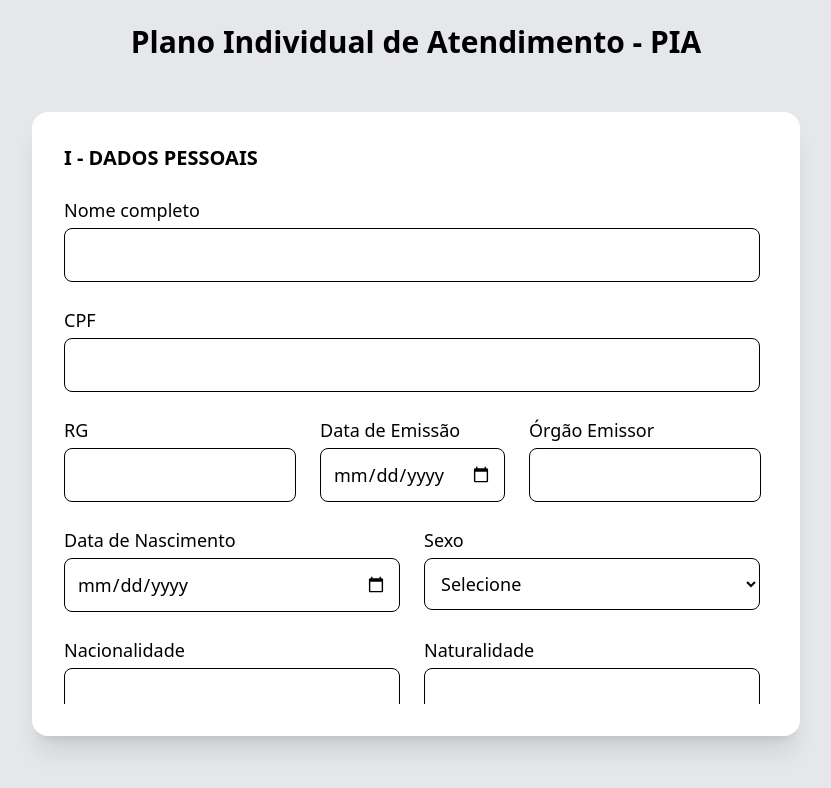
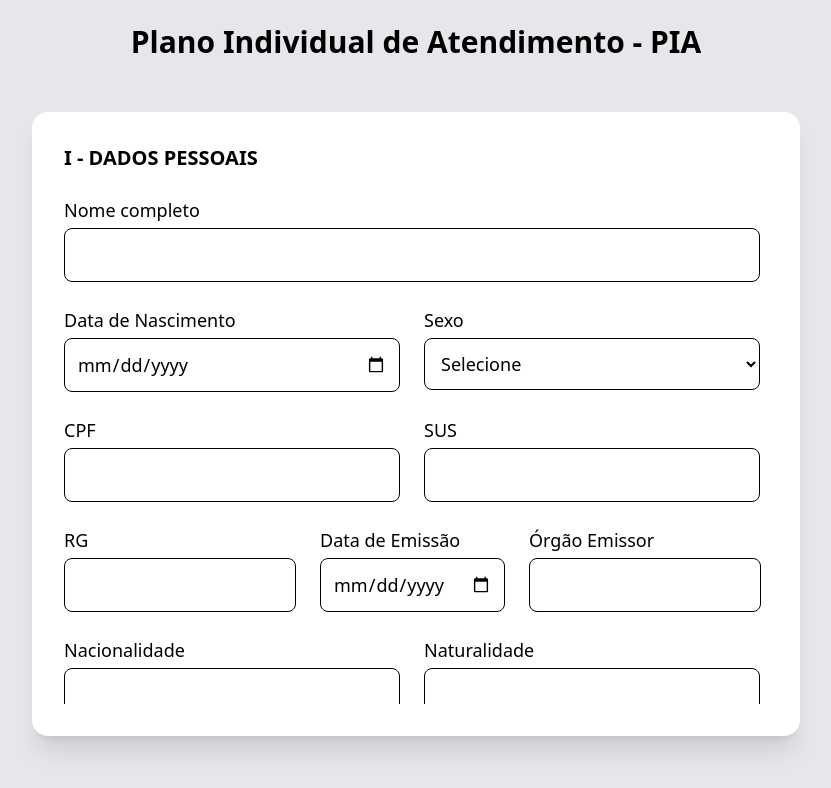
Before and after one commit to rraquelof/frontend-Associacao-idosos, a React (Vite) app: page /cadastro/idoso in a window 1280 px wide. Shown: the top 788 px of the page, without its empty margins (224-1055 px from the left). Built offline with nearby package versions, Linux system fonts and the light colour scheme.

Commit message:
fix: "adicionando atributo nos dados pessoais"

```diff
--- a/src/CadastroIdoso.tsx
+++ b/src/CadastroIdoso.tsx
@@ -17,7 +17,6 @@ export default function CadastroIdoso() {
 
       <div className="w-full max-w-3xl bg-white rounded-2xl shadow-xl mx-auto mt-4 p-8 fixed top-24 overflow-hidden">
         <form className="flex flex-col gap-6 h-[70vh] overflow-y-auto pr-2">
-
           {etapa === 1 && (
             <>
               <h3 className="text-black font-bold text-xl">
@@ -40,7 +39,45 @@ export default function CadastroIdoso() {
                 />
               </div>
 
-              <div className="flex flex-col">
+               <div className="flex gap-6">
+                <div className="flex flex-col w-1/2">
+                  <label
+                    htmlFor="dataNascimento"
+                    className="text-black font-medium text-lg mb-1"
+                  >
+                    Data de Nascimento
+                  </label>
+                  <input
+                    type="date"
+                    id="dataNascimento"
+                    name="dataNascimento"
+                    className="border p-3 rounded-lg text-lg text-black focus:outline-none focus:ring-2 focus:ring-purple-300"
+                    required
+                  />
+                </div>
+
+                <div className="flex flex-col w-1/2">
+                  <label
+                    htmlFor="sexo"
+                    className="text-black font-medium text-lg mb-1"
+                  >
+                    Sexo
+                  </label>
+                  <select
+                    id="sexo"
+                    name="sexo"
+                    className="border p-3 rounded-lg text-lg text-black focus:outline-none focus:ring-2 focus:ring-purple-300"
+                    required
+                  >
+                    <option value="">Selecione</option>
+                    <option value="feminino">Feminino</option>
+                    <option value="masculino">Masculino</option>
+                  </select>
+                </div>
+              </div>
+
+              <div className="flex gap-6">
+                <div className="flex flex-col w-1/2">
                   <label
                     htmlFor="cpf"
                     className="text-black font-medium text-lg mb-1"
@@ -54,6 +91,23 @@ export default function CadastroIdoso() {
                     className="border p-3 rounded-lg text-lg text-black focus:outline-none focus:ring-2 focus:ring-purple-300"
                     required
                   />
+                </div>
+
+                <div className="flex flex-col w-1/2">
+                  <label
+                    htmlFor="sus"
+                    className="text-black font-medium text-lg mb-1"
+                  >
+                    SUS
+                  </label>
+                  <input
+                    type="text"
+                    id="sus"
+                    name="sus"
+                    className="border p-3 rounded-lg text-lg text-black focus:outline-none focus:ring-2 focus:ring-purple-300"
+                    required
+                  />
+                </div>
               </div>
 
               <div className="flex gap-6">
@@ -103,43 +157,6 @@ export default function CadastroIdoso() {
                     className="border p-3 rounded-lg text-lg text-black focus:outline-none focus:ring-2 focus:ring-purple-300"
                     required
                   />
-                </div>
-              </div>
-
-              <div className="flex gap-6">
-                <div className="flex flex-col w-1/2">
-                  <label
-                    htmlFor="dataNascimento"
-                    className="text-black font-medium text-lg mb-1"
-                  >
-                    Data de Nascimento
-                  </label>
-                  <input
-                    type="date"
-                    id="dataNascimento"
-                    name="dataNascimento"
-                    className="border p-3 rounded-lg text-lg text-black focus:outline-none focus:ring-2 focus:ring-purple-300"
-                    required
-                  />
-                </div>
-
-                <div className="flex flex-col w-1/2">
-                  <label
-                    htmlFor="sexo"
-                    className="text-black font-medium text-lg mb-1"
-                  >
-                    Sexo
-                  </label>
-                  <select
-                    id="sexo"
-                    name="sexo"
-                    className="border p-3 rounded-lg text-lg text-black focus:outline-none focus:ring-2 focus:ring-purple-300"
-                    required
-                  >
-                    <option value="">Selecione</option>
-                    <option value="feminino">Feminino</option>
-                    <option value="masculino">Masculino</option>
-                  </select>
                 </div>
               </div>
 
@@ -334,6 +351,100 @@ export default function CadastroIdoso() {
                 />
               </div>
 
+               <div className="flex gap-4">
+                <div className="flex flex-col w-1/3">
+                  <label
+                    htmlFor="ctps"
+                    className="text-black font-medium text-lg mb-1"
+                  >
+                    CTPS
+                  </label>
+                  <input
+                    type="text"
+                    id="ctps"
+                    name="ctps"
+                    className="border p-3 rounded-lg text-lg text-black focus:outline-none focus:ring-2 focus:ring-purple-300"
+                  />
+                </div>
+
+                <div className="flex flex-col w-1/3">
+                  <label
+                    htmlFor="serieCtps"
+                    className="text-black font-medium text-lg mb-1"
+                  >
+                    Série
+                  </label>
+                  <input
+                    type="text"
+                    id="serieCtps"
+                    name="serieCtps"
+                    className="border p-3 rounded-lg text-lg text-black focus:outline-none focus:ring-2 focus:ring-purple-300"
+                  />
+                </div>
+
+                <div className="flex flex-col w-1/3">
+                  <label
+                    htmlFor="pis"
+                    className="text-black font-medium text-lg mb-1"
+                  >
+                    PIS
+                  </label>
+                  <input
+                    type="text"
+                    id="pis"
+                    name="pis"
+                    className="border p-3 rounded-lg text-lg w-1/1 text-black focus:outline-none focus:ring-2 focus:ring-purple-300"
+                  />
+                </div>
+              </div>
+
+               <div className="flex gap-4">
+                <div className="flex flex-col w-1/3">
+                  <label
+                    htmlFor="tituloEleitor"
+                    className="text-black font-medium text-lg mb-1"
+                  >
+                    Título de Eleitor
+                  </label>
+                  <input
+                    type="text"
+                    id="tituloEleitor"
+                    name="tituloEleitor"
+                    className="border p-3 rounded-lg text-lg text-black focus:outline-none focus:ring-2 focus:ring-purple-300"
+                  />
+                </div>
+
+                <div className="flex flex-col w-1/3">
+                  <label
+                    htmlFor="zonaTituloEleitor"
+                    className="text-black font-medium text-lg mb-1"
+                  >
+                    Zona
+                  </label>
+                  <input
+                    type="text"
+                    id="zonaTituloEleitor"
+                    name="zonaTituloEleitor"
+                    className="border p-3 rounded-lg text-lg text-black focus:outline-none focus:ring-2 focus:ring-purple-300"
+                  />
+                </div>
+
+                <div className="flex flex-col w-1/3">
+                  <label
+                    htmlFor="secaoTituloEleitor"
+                    className="text-black font-medium text-lg mb-1"
+                  >
+                    Seção
+                  </label>
+                  <input
+                    type="text"
+                    id="secaoTituloEleitor"
+                    name="secaoTituloEleitor"
+                    className="border p-3 rounded-lg text-lg w-1/1 text-black focus:outline-none focus:ring-2 focus:ring-purple-300"
+                  />
+                </div>
+              </div>
+
               <div className="flex flex-col">
                 <label
                   htmlFor="observacoesDadosPessoais"
@@ -401,7 +512,6 @@ export default function CadastroIdoso() {
                     id="encaminhadoPor"
                     name="encaminhadoPor"
                     className="border p-3 rounded-lg text-lg text-black focus:outline-none focus:ring-2 focus:ring-purple-300"
-                    required
                   />
                 </div>
               </div>
@@ -434,7 +544,6 @@ export default function CadastroIdoso() {
                   id="documentosRecebidos"
                   name="documentosRecebidos"
                   className="border p-3 rounded-lg text-lg text-black focus:outline-none focus:ring-2 focus:ring-purple-300"
-                  required
                 />
               </div>
 
@@ -443,7 +552,7 @@ export default function CadastroIdoso() {
                   htmlFor="condicoesOcorreuRetirada"
                   className="text-black font-medium text-lg mb-1"
                 >
-                  Condições em que ocorreu a retirada do idoso da familiar
+                  Condições em que ocorreu a retirada do idoso da familia
                 </label>
                 <textarea
                   id="condicoesOcorreuRetirada"
@@ -508,7 +617,10 @@ export default function CadastroIdoso() {
 
               <div className="flex gap-6">
                 <div className="flex flex-col w-1/3">
-                  <label htmlFor="instituicaoAnterior" className="text-black font-medium text-lg mb-1">
+                  <label
+                    htmlFor="instituicaoAnterior"
+                    className="text-black font-medium text-lg mb-1"
+                  >
                     Instituição
                   </label>
                   <input
@@ -520,7 +632,10 @@ export default function CadastroIdoso() {
                 </div>
 
                 <div className="flex flex-col w-1/3">
-                  <label htmlFor="dataEntradaAnterior" className="text-black font-medium text-lg mb-1">
+                  <label
+                    htmlFor="dataEntradaAnterior"
+                    className="text-black font-medium text-lg mb-1"
+                  >
                     Data de entrada
                   </label>
                   <input
@@ -532,7 +647,10 @@ export default function CadastroIdoso() {
                 </div>
 
                 <div className="flex flex-col w-1/3">
-                  <label htmlFor="dataSaidaAnterior" className="text-black font-medium text-lg mb-1">
+                  <label
+                    htmlFor="dataSaidaAnterior"
+                    className="text-black font-medium text-lg mb-1"
+                  >
                     Data da saída
                   </label>
                   <input
@@ -606,7 +724,6 @@ export default function CadastroIdoso() {
           {etapa === 3 && (
             <>
               <h3 className="text-black font-bold text-xl">III - FAMÍLIA</h3>
-
             </>
           )}
 
```
Lines whose indentation alone changed are shown as unchanged.
